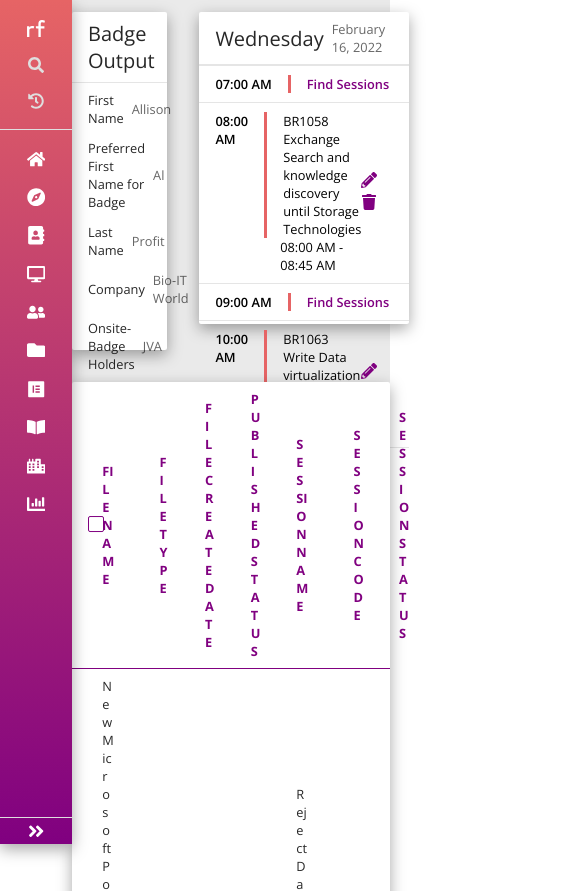
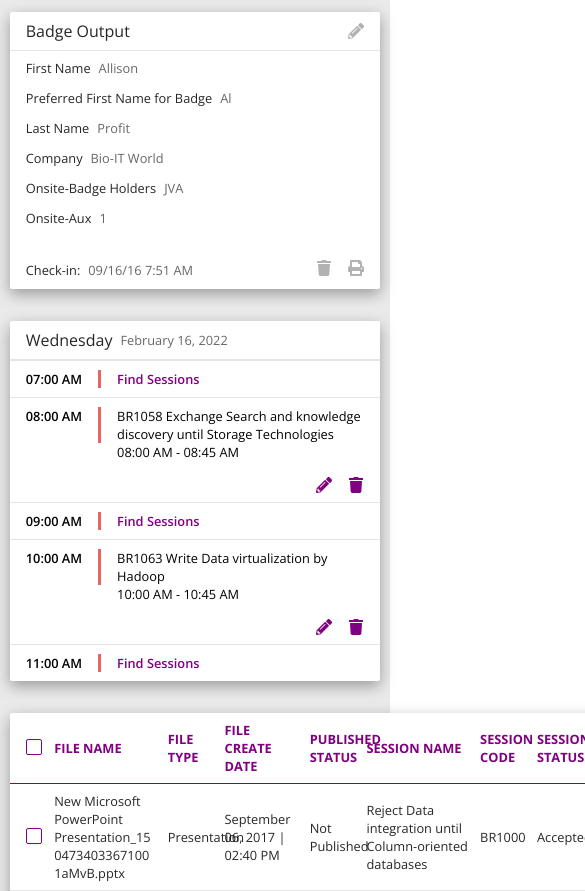
Before and after one commit to Phil-Elliott/dashboard_project, a React (Create React App) app: page / in a window 390 px wide. Shown: the top 891 px of the page, 585 px wide, since content can reach past the window. Built offline with nearby package versions, Linux system fonts and the light colour scheme.

Commit message:
made top two containers responsive

```diff
--- a/src/App.scss
+++ b/src/App.scss
@@ -7,7 +7,9 @@
   padding: 0;
 }
 
-.App {
-  display: flex;
-  justify-content: space-between;
+@media only screen and (min-width: 1100px) {
+  .App {
+    display: flex;
+    justify-content: space-between;
+  }
 }
--- /dev/null
+++ b/src/Content/Components/BadgeModal/Modal.js
@@ -0,0 +1,58 @@
+import React from "react"
+import "./Modal.scss"
+
+const badgeDetails = [
+  {
+    question: "First Name",
+    answer: "Allison",
+  },
+  {
+    question: "Preferred First Name for Badge",
+    answer: "Al",
+  },
+  {
+    question: "Last Name",
+    answer: "Profit",
+  },
+  {
+    question: "Company",
+    answer: "Bio-IT World",
+  },
+  {
+    question: "Onsite-Badge Holders",
+    answer: "JVA",
+  },
+  {
+    question: "Onsite-Aux",
+    answer: 1,
+  },
+]
+
+const Modal = ({ changeDisplay }) => {
+  return (
+    <div className="modal">
+      <div className="modal-content">
+        <div className="modal-header">
+          <h1 className="modal-title">Badge Output</h1>
+        </div>
+        <div className="modal-body">
+          {badgeDetails.map((detail) => {
+            return (
+              <div>
+                <h2>{detail.question}</h2>
+                <p>{detail.answer}</p>
+              </div>
+            )
+          })}
+        </div>
+        <div className="modal-footer">
+          <button onClick={changeDisplay} className="modal-close-btn">
+            Close
+          </button>
+        </div>
+      </div>
+    </div>
+  )
+}
+
+export default Modal
--- /dev/null
+++ b/src/Content/Components/BadgeModal/Modal.scss
@@ -0,0 +1,60 @@
+@import "./../../../Shared.scss";
+
+.modal {
+  position: fixed;
+  left: 0;
+  top: 0;
+  right: 0;
+  bottom: 0;
+  background-color: rgba(0, 0, 0, 0.5);
+  display: flex;
+  align-items: center;
+  justify-content: center;
+  z-index: 5;
+}
+
+.modal-content {
+  width: clamp(40%, 40rem, 80%);
+  background-color: white;
+
+  .modal-header {
+    @include header-container;
+    font-size: clamp(1rem, 1.15vw, 1.15vw);
+  }
+}
+
+.modal-body {
+  border-block: 1.5px solid $border-dark;
+  padding: 0.75rem 1rem 0;
+
+  div {
+    @include flex-align;
+    padding-bottom: 0.75rem;
+
+    h2 {
+      color: $text;
+      font-size: clamp(1rem, 1.25vw, 1.25vw);
+      font-weight: 500;
+      margin-right: 1rem;
+    }
+    p {
+      color: $text-light;
+      font-size: clamp(1rem, 1.25vw, 1.25vw);
+    }
+  }
+}
+
+.modal-footer {
+  padding: 10px;
+
+  button {
+    background-color: white;
+    border-color: $secondary;
+    border-radius: 3px;
+    cursor: pointer;
+    color: $secondary;
+    font-size: clamp(1rem, 1.25vw, 1.25vw);
+    font-weight: 700;
+    padding: 0.25rem 0.5rem;
+  }
+}
--- a/src/Content/Components/BadgeOutput/BadgeOutput.js
+++ b/src/Content/Components/BadgeOutput/BadgeOutput.js
@@ -29,15 +29,15 @@ const badgeDetails = [
   },
 ]
 
-const BadgeOutput = () => {
+const BadgeOutput = ({ changeDisplay }) => {
   return (
     <div className="badge-container">
       <div className="badge-title-container">
         <h1>Badge Output</h1>
-        <FaPencilAlt className="badge-icon" />
+        <FaPencilAlt onClick={changeDisplay} className="badge-icon" />
       </div>
       <div className="badge-info-container">
-        {badgeDetails.map((detail, i) => {
+        {badgeDetails.map((detail) => {
           return (
             <div>
               <h2>{detail.question}</h2>
--- a/src/Content/Components/BadgeOutput/BadgeOutput.scss
+++ b/src/Content/Components/BadgeOutput/BadgeOutput.scss
@@ -4,7 +4,7 @@
   background-color: $white;
   border-radius: 2px;
   box-shadow: $box-shadow;
-  height: 40vh;
+  height: 100%;
   width: 30%;
 }
 
@@ -27,13 +27,13 @@
 
     h2 {
       color: $text;
-      font-size: 0.8rem;
+      font-size: $small-text;
       font-weight: 400;
       margin-right: 0.5rem;
     }
     p {
       color: $text-light;
-      font-size: 0.8rem;
+      font-size: $small-text;
     }
   }
 }
@@ -48,13 +48,13 @@
 
     h2 {
       color: $text;
-      font-size: 0.8rem;
+      font-size: $small-text;
       font-weight: 400;
       margin-right: 0.5rem;
     }
     p {
       color: $text-light;
-      font-size: 0.8rem;
+      font-size: $small-text;
     }
   }
   .badge-footer-right {
@@ -69,4 +69,15 @@
 .badge-icon {
   cursor: pointer;
   color: $icons-light;
+  transition: 1s;
+
+  &:hover {
+    color: $secondary;
+  }
 }
+
+@media only screen and (max-width: 1100px) {
+  .badge-container {
+    width: 100%;
+  }
+}
--- a/src/Content/Components/FileTable/FileTable.scss
+++ b/src/Content/Components/FileTable/FileTable.scss
@@ -5,24 +5,27 @@
   box-shadow: $box-shadow;
   border-radius: 2px;
   width: 100%;
-  margin-top: 2rem;
+  min-width: 600px;
+  // overflow: auto;
+  // overflow-y: auto;
 }
 
 .fileTable-item-container {
   border-bottom: 0.5px solid $border-dark;
   cursor: pointer;
-  font-size: 0.8rem;
+  font-size: $small-text;
   display: flex;
   align-items: center;
   color: $text;
   padding: 0.5rem 1rem;
-  overflow-wrap: break-word;
 
   p {
     padding-right: 2.85rem;
+    padding-right: 2%;
   }
 
   .fileTable-file-name {
+    overflow-wrap: break-word;
     width: 20%;
   }
   .fileTable-file-type {
--- a/src/Content/Components/Schedule/Schedule.scss
+++ b/src/Content/Components/Schedule/Schedule.scss
@@ -4,9 +4,8 @@
   background-color: $white;
   border-radius: 2px;
   box-shadow: $box-shadow;
-  height: 37vh;
+  height: 100%;
   width: 70%;
-  margin-left: 2rem;
 }
 
 .schedule-header {
@@ -19,15 +18,14 @@
   }
   p {
     color: $text-light;
-    font-size: 0.8rem;
+    font-size: $small-text;
   }
 }
 
 .schedule-item {
   border-top: 0.5px solid $border-dark;
-  font-size: 0.8rem;
+  font-size: $small-text;
   display: flex;
-  align-items: center;
 
   justify-content: space-between;
   padding: 0.56rem 1rem;
@@ -38,13 +36,15 @@
     .schedule-item-time {
       font-weight: 600;
       padding-right: 1rem;
+      white-space: nowrap;
     }
     div {
       .shedule-items-details {
         border-left: solid 3px $primary;
+        padding-left: 1rem;
       }
       p {
-        padding-left: 1rem;
+        padding-left: calc(1rem + 3px);
       }
     }
   }
@@ -67,3 +67,27 @@
     margin-right: 1rem;
   }
 }
+
+@media only screen and (max-width: 1100px) {
+  .schedule {
+    width: 100%;
+  }
+}
+
+@media only screen and (max-width: 700px) {
+  .schedule-item {
+    flex-direction: column;
+  }
+
+  .schedule-items-icons {
+    display: flex;
+    justify-content: flex-end;
+    padding-top: 1rem;
+  }
+}
+
+@media only screen and (min-width: 700px) {
+  .schedule-item {
+    align-items: center;
+  }
+}
--- a/src/Content/Content.js
+++ b/src/Content/Content.js
@@ -1,18 +1,26 @@
-import React from "react"
+import React, { useState } from "react"
 import "./Content.scss"
 import BadgeOutput from "./Components/BadgeOutput/BadgeOutput"
 import Schedule from "./Components/Schedule/Schedule"
 import FileTable from "./Components/FileTable/FileTable"
+import Modal from "./Components/BadgeModal/Modal"
 
 const Content = () => {
+  const [display, setDisplay] = useState(false)
+
+  const changeDisplay = () => {
+    setDisplay(!display)
+  }
+
   return (
     <div className="content">
       <div className="content-container">
         <div className="top-content">
-          <BadgeOutput />
+          <BadgeOutput changeDisplay={changeDisplay} />
           <Schedule />
         </div>
         <FileTable />
+        {display && <Modal changeDisplay={changeDisplay} />}
       </div>
     </div>
   )
--- a/src/Content/Content.scss
+++ b/src/Content/Content.scss
@@ -6,15 +6,35 @@
   width: calc(100% - 4.5rem);
 
   .content-container {
-    margin: 0.75rem auto;
+    margin: 0 auto;
+    padding-block: 0.75rem;
     max-width: 1400px;
     min-height: calc(100% - 1.5rem);
     width: 100%;
     display: flex;
     flex-direction: column;
+    gap: 2rem;
   }
 }
 
 .top-content {
   display: flex;
+  gap: 2rem;
 }
+
+@media only screen and (max-width: 1500px) {
+  .content {
+    .content-container {
+      width: 95%;
+    }
+  }
+}
+
+@media only screen and (max-width: 1100px) {
+  .content {
+    width: 100%;
+  }
+  .top-content {
+    flex-direction: column;
+  }
+}
--- a/src/Nav/Nav.scss
+++ b/src/Nav/Nav.scss
@@ -59,3 +59,9 @@
     width: 100%;
   }
 }
+
+@media only screen and (max-width: 1100px) {
+  .nav-container {
+    display: none;
+  }
+}
--- a/src/Shared.scss
+++ b/src/Shared.scss
@@ -10,7 +10,11 @@ $text: #000000d9;
 $text-light: #00000099;
 $icons-light: #0000004d;
 
+//Other
+//================================================
 $box-shadow: rgba(0, 0, 0, 0.35) 0px 5px 15px;
+$small-text: clamp(0.8rem, 0.8vw, 0.8vw);
+
 //================================================
 // Mixin
 //================================================
@@ -26,7 +30,7 @@ $box-shadow: rgba(0, 0, 0, 0.35) 0px 5px 15px;
 }
 
 @mixin header-container {
-  color: $border-dark;
+  color: $text;
   display: flex;
   align-items: center;
   padding: 0.5rem 1rem;
@@ -34,6 +38,6 @@ $box-shadow: rgba(0, 0, 0, 0.35) 0px 5px 15px;
 
 @mixin header {
   color: $text;
-  font-size: 1.25rem;
+  font-size: clamp(1rem, 1.5vw, 1.5vw);
   font-weight: 400;
 }
```
